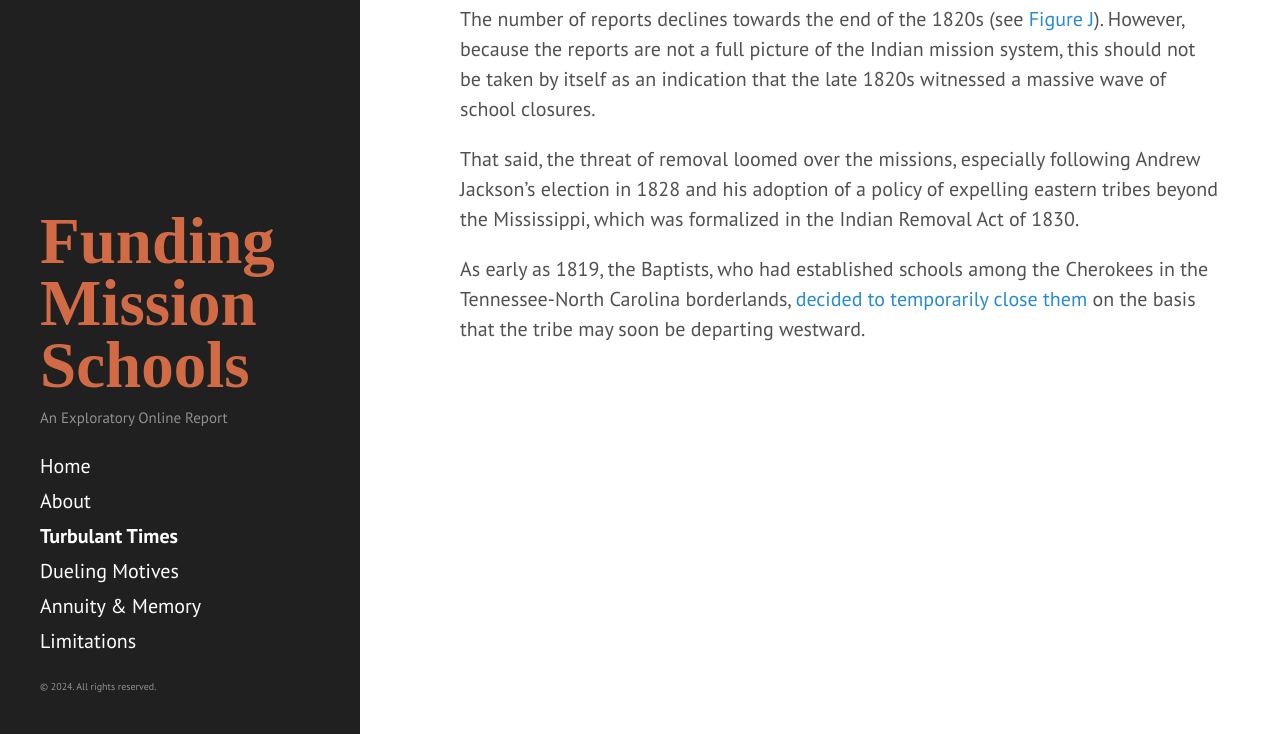
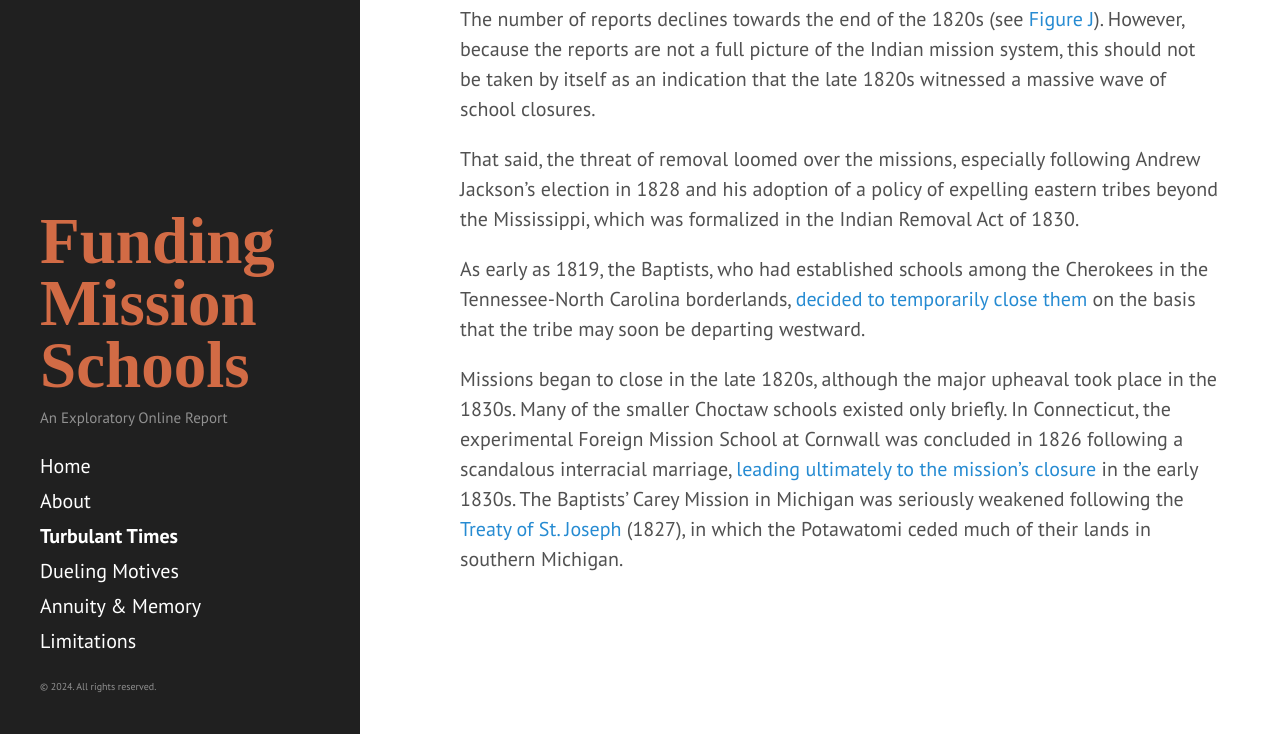
Before and after one commit to alex-mayfield/fmsreport, a Jekyll site: the page built from pages/2_turbulance.md, in a window 1280 px wide and 900 px high, scrolled down 3867 px, cut to the strip 166-900 px from the top of the window. Built offline with Jekyll 4.4.1, drawn with Linux system fonts in a browser that asks for light colours.

Commit message:
Update 2_turbulance.md

```diff
--- a/pages/2_turbulance.md
+++ b/pages/2_turbulance.md
@@ -34,8 +34,10 @@ Across the 1820s, the ratio of students to submitted reports remains relatively
 
 <iframe title="B_students" width="100%" height="550" src="https://app.powerbi.com/view?r=eyJrIjoiZjdhMGVmYWMtYzJiMi00OWU0LWFkMDMtNzQxZjFhOWYyMjU0IiwidCI6Ijk3YTU4NTU0LTg5ZjYtNGQ1YS05ODA2LWRkMGVlMDg1ZDIzNSIsImMiOjN9" style="border:2px solid gray; padding-top: .25rem;" allowFullScreen="true"></iframe>
 
-The number of reports declines towards the end of the 1820s (see [Figure J](5_limitations.md)). However, because the reports are not a full picture of the Indian mission system, this should not be taken by itself as an indication that the late 1820s witnessed a massive wave of school closures.
+The number of reports declines towards the end of the 1820s (see [Figure J](link this)). However, because the reports are not a full picture of the Indian mission system, this should not be taken by itself as an indication that the late 1820s witnessed a massive wave of school closures.
 
 That said, the threat of removal loomed over the missions, especially following Andrew Jackson’s election in 1828 and his adoption of a policy of expelling eastern tribes beyond the Mississippi, which was formalized in the Indian Removal Act of 1830.
 
 As early as 1819, the Baptists, who had established schools among the Cherokees in the Tennessee-North Carolina borderlands, [decided to temporarily close them](https://www.google.com/books/edition/Annual_Report/SmJQAQAAMAAJ?hl=en&gbpv=1&pg=RA1-PA243&printsec=frontcover) on the basis that the tribe may soon be departing westward.
+
+Missions began to close in the late 1820s, although the major upheaval took place in the 1830s. Many of the smaller Choctaw schools existed only briefly. In Connecticut, the experimental Foreign Mission School at Cornwall was concluded in 1826 following a scandalous interracial marriage, [leading ultimately to the mission’s closure](https://www.amazon.com/Heathen-School-Story-Betrayal-Republic/dp/0679455108) in the early 1830s. The Baptists’ Carey Mission in Michigan was seriously weakened following the [Treaty of St. Joseph](https://digitreaties.org/treaties/treaty/102248598/) (1827), in which the Potawatomi ceded much of their lands in southern Michigan.
```
